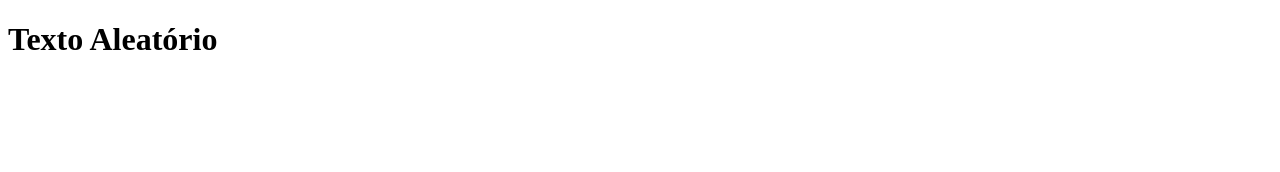
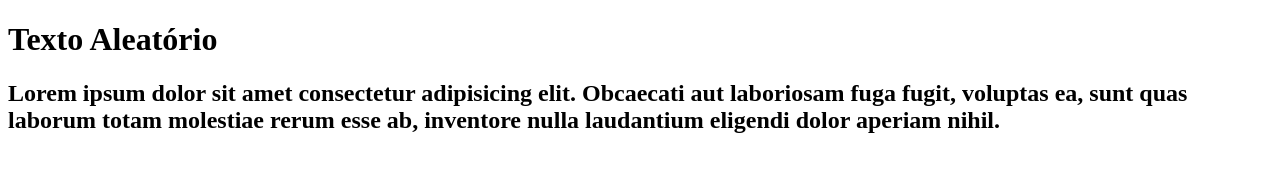
Before and after one commit to tomatokirayuu/ProjectFoodHope, a plain HTML site: page index.html in a window 1280 px wide. Drawn offline with Linux system fonts and the light colour scheme.

Commit message:
inclusão h2

```diff
--- a/index.html
+++ b/index.html
@@ -7,5 +7,6 @@
 </head>
 <body>
     <h1>Texto Aleatório</h1>
+    <h2>Lorem ipsum dolor sit amet consectetur adipisicing elit. Obcaecati aut laboriosam fuga fugit, voluptas ea, sunt quas laborum totam molestiae rerum esse ab, inventore nulla laudantium eligendi dolor aperiam nihil.</h2>
 </body>
 </html>
```
